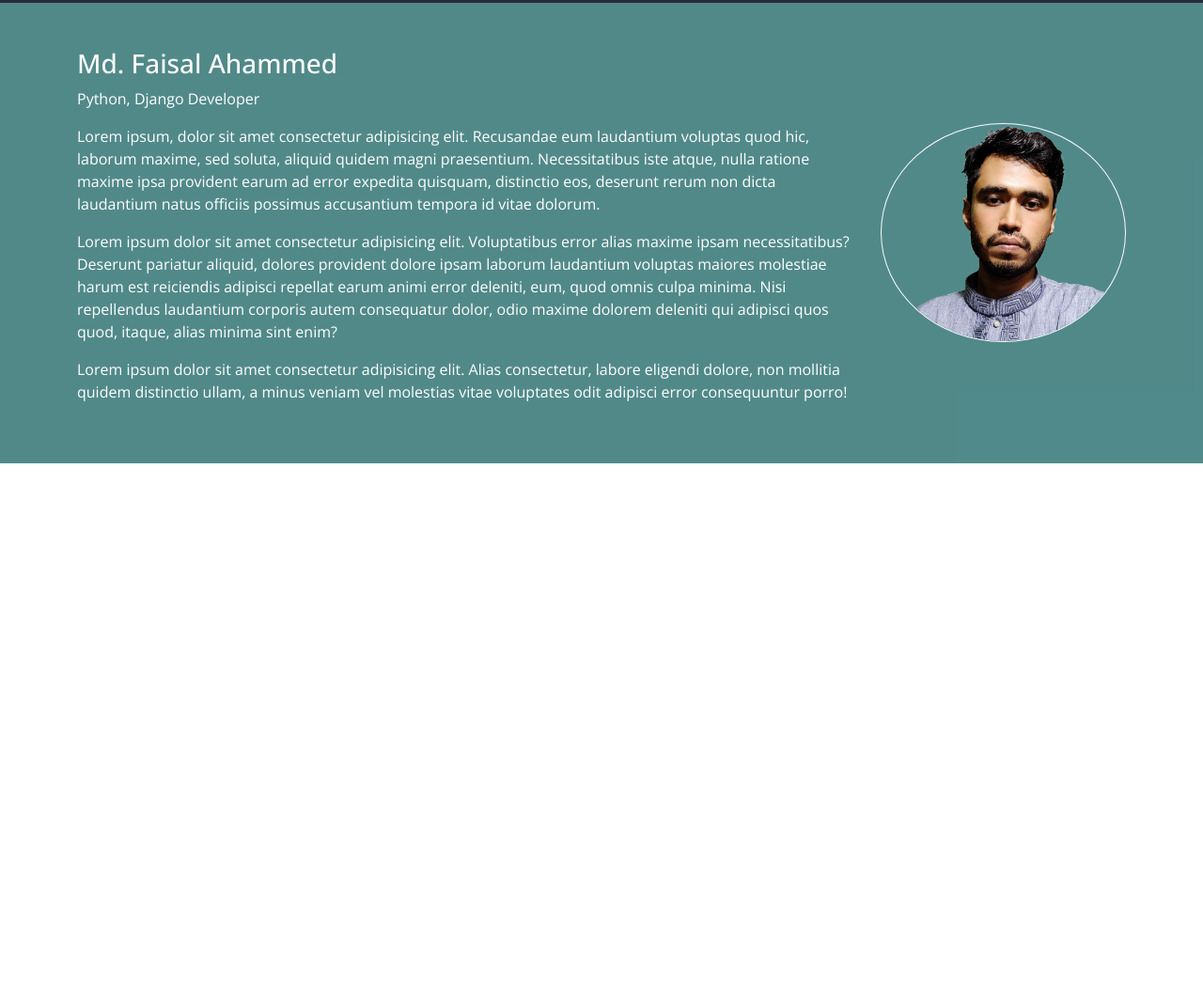
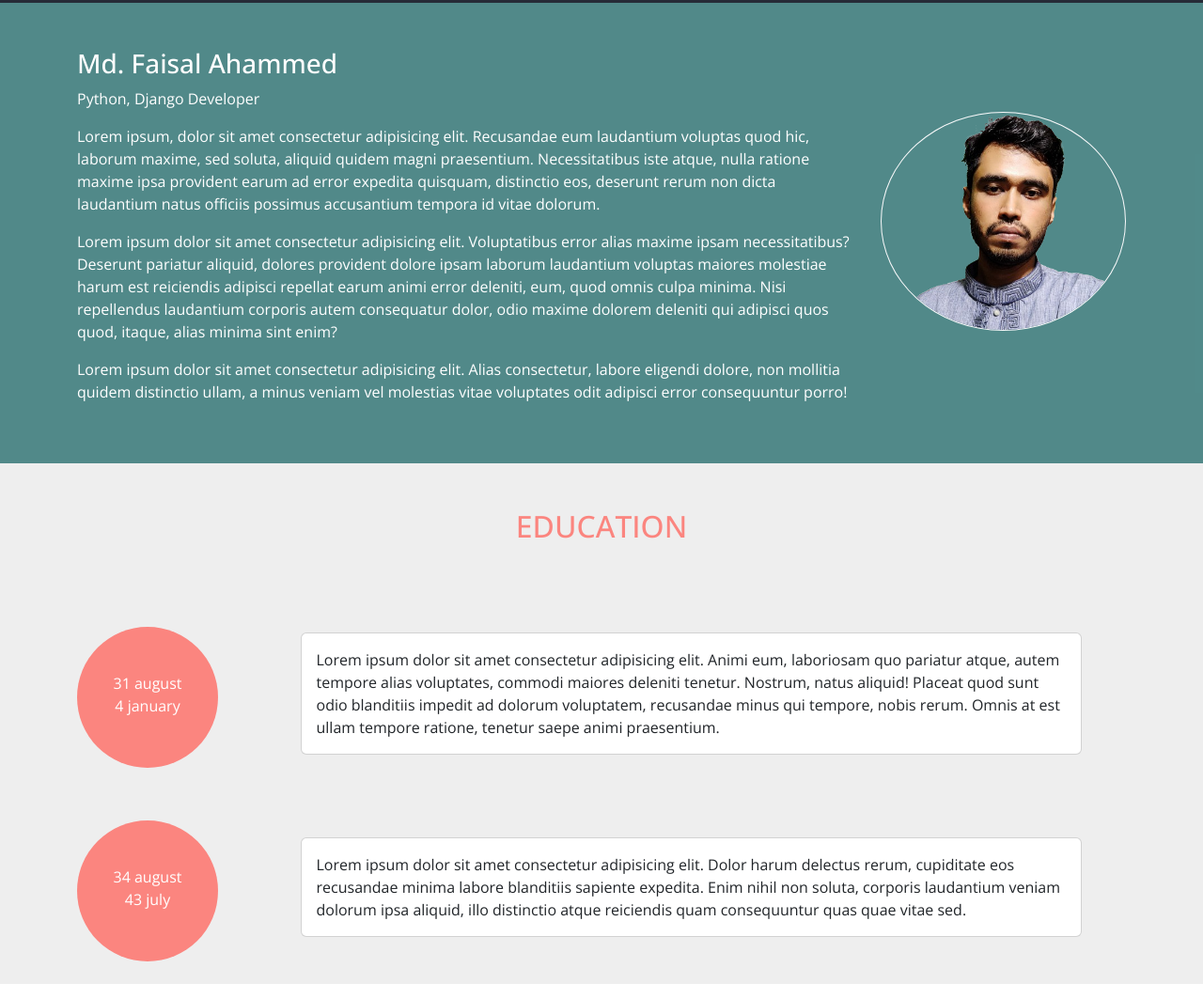
Before and after one commit to FaysalXulhash/FaysalXulhash.github.io, a plain HTML site: page index.html in a window 1280 px wide. Shown: the part 853-1916 px from the top of the page at 94% size. Before the commit the page ends 1346 px from the top, so only its background shows below. Drawn offline with nearby package versions, Linux system fonts and the light colour scheme.

Commit message:
education section added

```diff
--- a/css/style.css
+++ b/css/style.css
@@ -19,3 +19,15 @@ body{
 .about-container{
     background-color: #317474d7;
 }
+.education-container{
+    background-color: #EEEEEE;
+}
+.red-color{
+    color: #FB857F;
+}
+.circle{
+    background-color: #FB857F;
+    width: 150px;
+    height: 150px;
+    border-radius: 50%;
+}
--- a/index.html
+++ b/index.html
@@ -82,8 +82,56 @@
                         dolore, non mollitia quidem distinctio ullam, a minus veniam vel molestias vitae voluptates odit
                         adipisci error consequuntur porro!</p>
                 </div>
-                <div class="col-md-3 ">
+                <div class="col-md-3  mb-4">
                     <img src="/image/one.png" alt="" class="img-fluid rounded-circle border border-light ">
+                </div>
+            </div>
+        </div>
+    </div>
+
+    <!-- this is EDUCATION section -->
+    <div class="education-container" id="education">
+        <div class="container">
+            <div class="row ">
+                <div class="col text-center py-5">
+                    <h2 class="red-color font-weight-bolder">EDUCATION</h2>
+                </div>
+            </div>
+            <div class="row py-3 my-3 align-items-center justify-content-center">
+                <div class="col-md-2 mb-2">
+                    <div class="circle py-5 text-center text-white">
+                        <p>31 august <br>
+                            4 january</p>
+                    </div>
+                </div>
+                <div class="col-md-9 mx-auto pb-3">
+                    <div class="card ml-4">
+                        <div class="card-body">
+                            Lorem ipsum dolor sit amet consectetur adipisicing elit. Animi eum, laboriosam quo pariatur
+                            atque, autem tempore alias voluptates, commodi maiores deleniti tenetur. Nostrum, natus
+                            aliquid! Placeat quod sunt odio blanditiis impedit ad dolorum voluptatem, recusandae minus
+                            qui tempore, nobis rerum. Omnis at est ullam tempore ratione, tenetur saepe animi
+                            praesentium.
+                        </div>
+                    </div>
+                </div>
+            </div>
+            <div class="row py-3 my-3 align-items-center justify-content-center">
+                <div class="col-md-2 mb-2">
+                    <div class="circle py-5 text-center text-white">
+                        <p>34 august <br>
+                            43 july</p>
+                    </div>
+                </div>
+                <div class="col-md-9 mx-auto pb-3">
+                    <div class="card ml-4 ">
+                        <div class="card-body">
+                            Lorem ipsum dolor sit amet consectetur adipisicing elit. Dolor harum delectus rerum,
+                            cupiditate eos recusandae minima labore blanditiis sapiente expedita. Enim nihil non soluta,
+                            corporis laudantium veniam dolorum ipsa aliquid, illo distinctio atque reiciendis quam
+                            consequuntur quas quae vitae sed.
+                        </div>
+                    </div>
                 </div>
             </div>
         </div>
```
